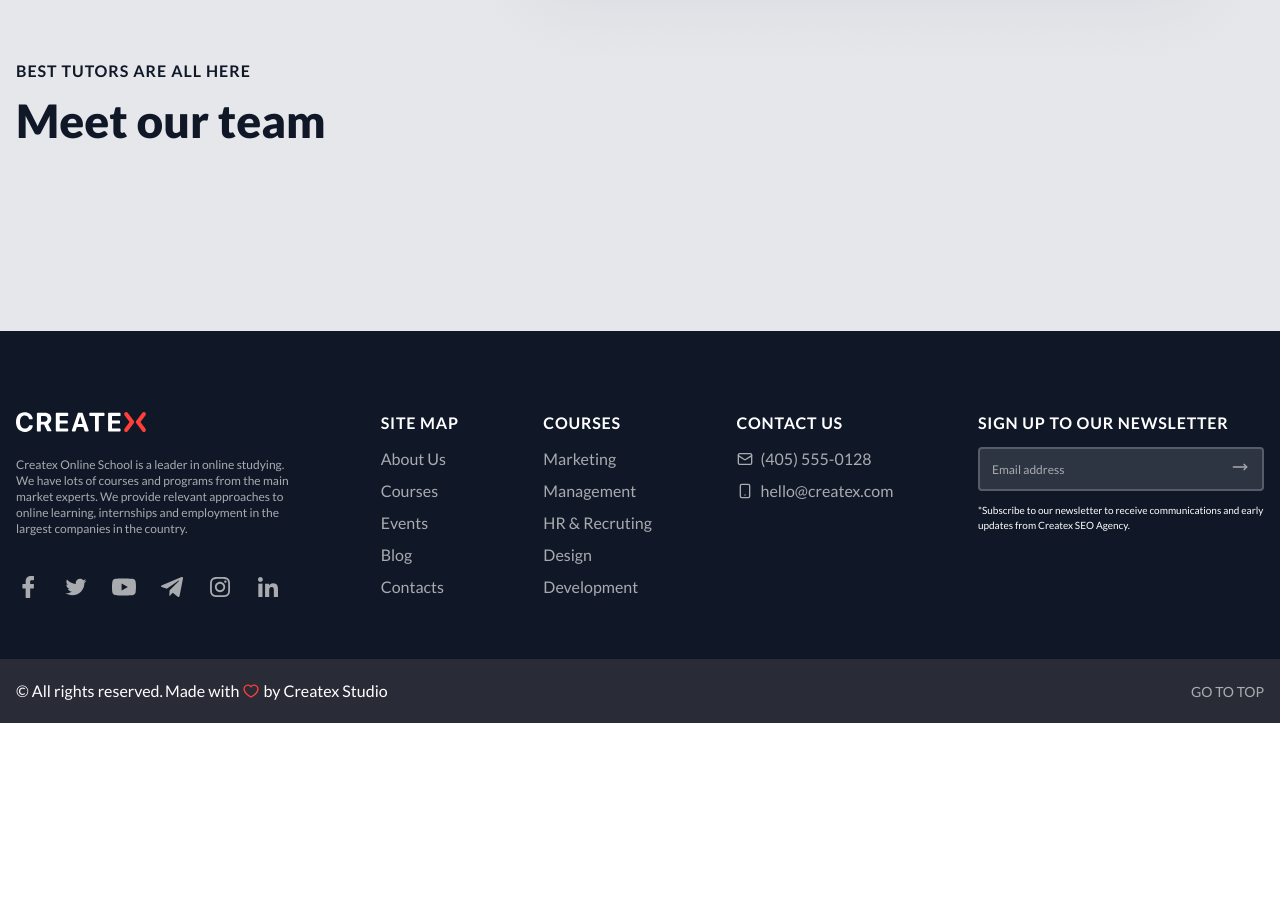
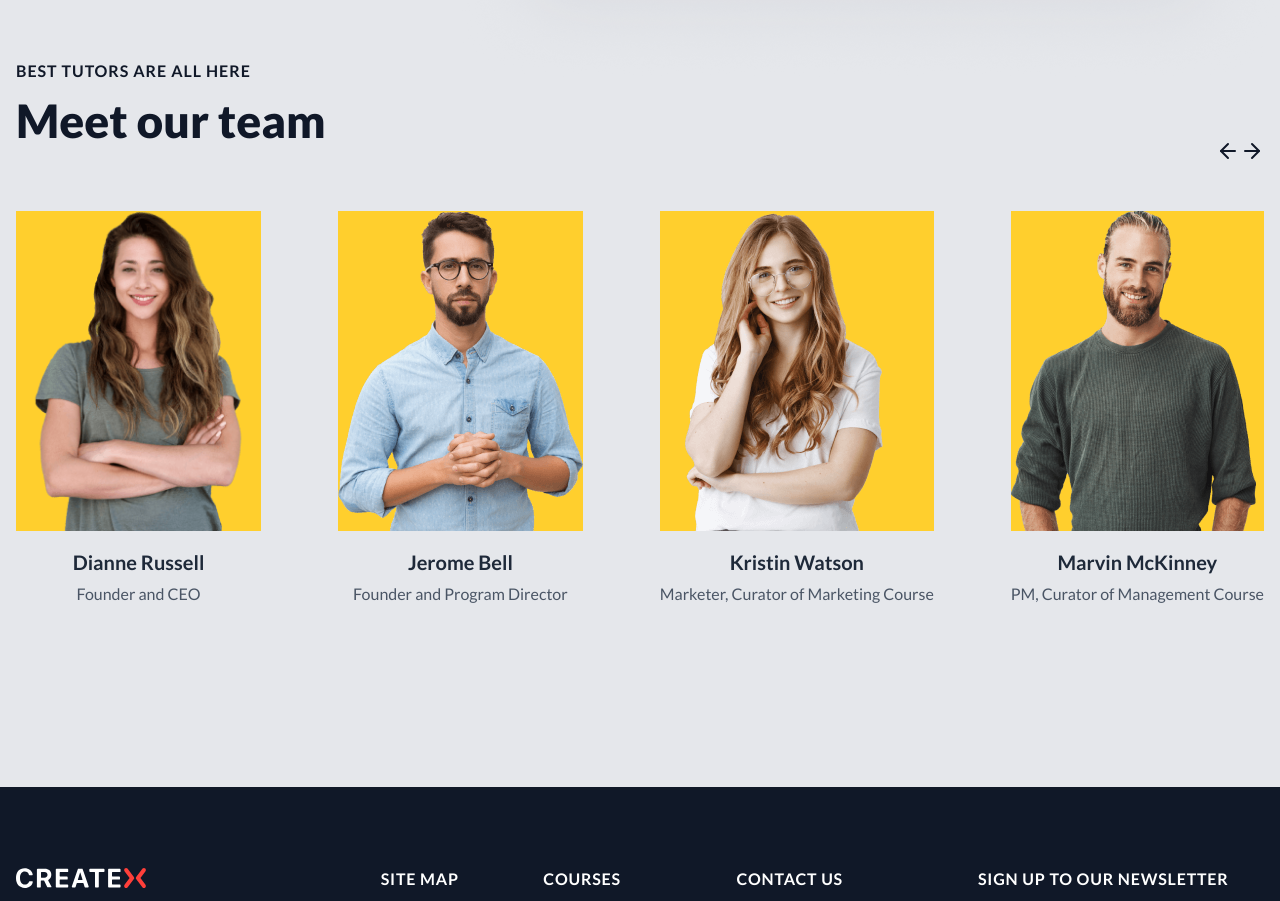
Before and after one commit to Martin6175903/Createx-frontend, a React (Vite) app: page / in a window 1280 px wide. Shown: the part 5380-6281 px from the top of the page. Before the commit the page ends 6103 px from the top, so only its background shows below. Built offline with nearby package versions, Linux system fonts and the light colour scheme.

Commit message:
Added swiper

```diff
--- a/package.json
+++ b/package.json
@@ -18,7 +18,7 @@
     "react-dom": "^18.3.1",
     "react-hook-form": "^7.54.2",
     "react-router-dom": "^7.1.5",
-    "react-slick": "^0.30.3",
+    "swiper": "^11.2.5",
     "tailwindcss": "^4.0.8",
     "zustand": "^5.0.3"
   },
--- a/src/pages/homepage/chunk/team/Team.tsx
+++ b/src/pages/homepage/chunk/team/Team.tsx
@@ -1,22 +1,36 @@
+import { Swiper, SwiperSlide, useSwiper } from 'swiper/react';
 import TeamItems from '@/pages/homepage/chunk/team/TeamItems.tsx';
+import { ArrowLeft, ArrowRight } from 'lucide-react';
+// Import Swiper styles
+// @ts-ignore
+import "swiper/css";
+
 
 const Team = () => {
 
-  const settingsSlider = {
-    dots: true,
-    infinite: false,
-    speed: 500,
-    slidesToShow: 1,
-    slidesToScroll: 1
-  }
+  const swiper = useSwiper();
 
   return (
     <section className={'pt-[166px] pb-[180px] bg-gray-200'}>
       <div className="container">
         <h4 className="subtitle">Best tutors are all here</h4>
         <h2 className="title">Meet our team</h2>
-        <div className="slider-container">
+        <div className={'relative mt-15'}>
+          <div className={'absolute -top-[72px] right-0'}>
+            <button onClick={() => swiper.slidePrev()}><ArrowLeft /></button>
+            <button onClick={() => swiper.slidePrev()}><ArrowRight /></button>
+          </div>
+          <Swiper
+            spaceBetween={50}
+            slidesPerView={1}
+          >
+            <SwiperSlide><TeamItems/></SwiperSlide>
+            <SwiperSlide><TeamItems/></SwiperSlide>
+            <SwiperSlide><TeamItems/></SwiperSlide>
+            <SwiperSlide><TeamItems/></SwiperSlide>
+          </Swiper>
         </div>
+
       </div>
     </section>
   );
--- a/src/pages/homepage/chunk/team/TeamItems.tsx
+++ b/src/pages/homepage/chunk/team/TeamItems.tsx
@@ -30,7 +30,7 @@ const TeamItems = () => {
   ]
 
   return (
-    <div>
+    <div className={'flex justify-between'}>
       {itemsInfo.map((person, index) => (
         <TeamItem person={person} key={index}/>
       ))}
```
Also changed, not shown: 1 other file (tests, documents, lock files or other folders).
